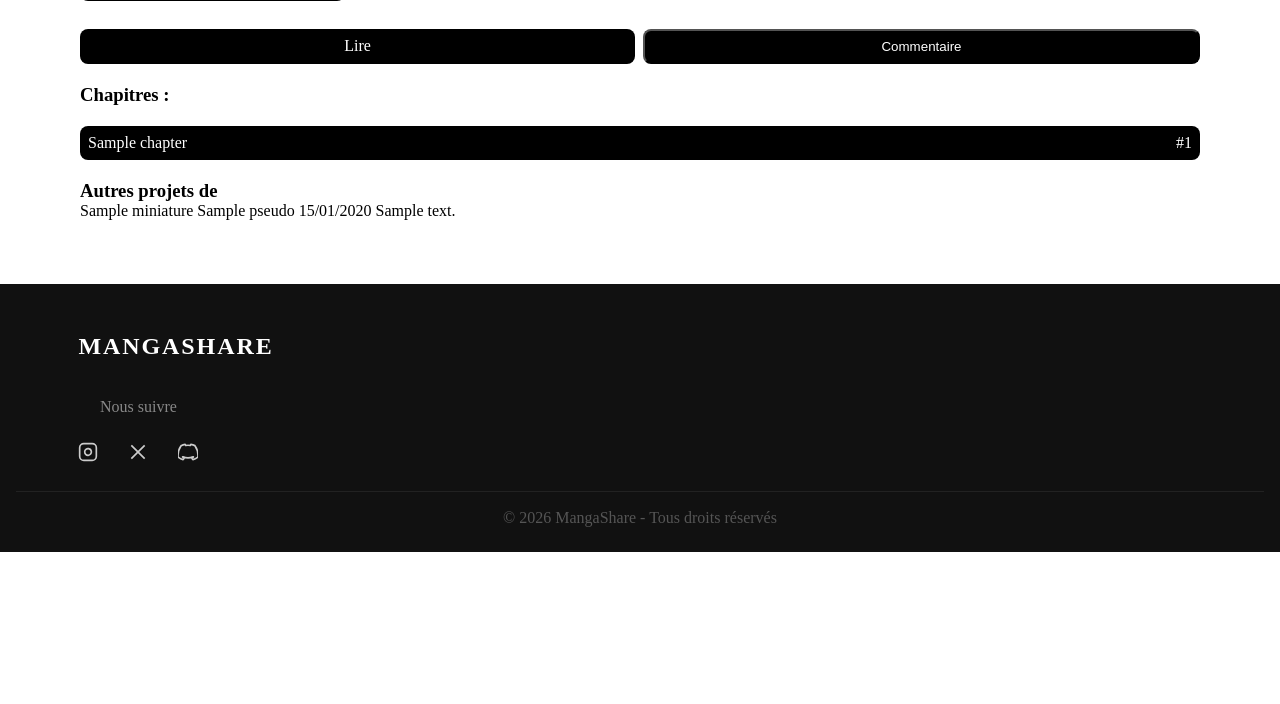
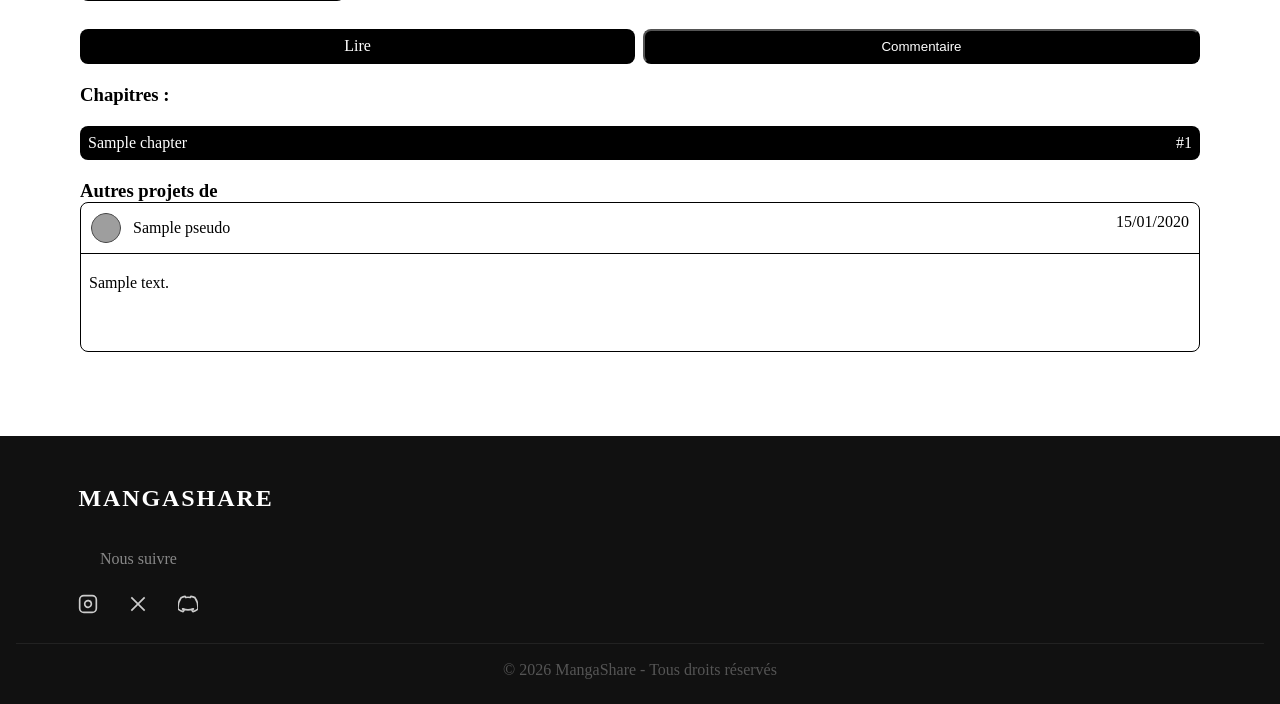
Before and after one commit to jeremyg89100/mangashare, a Symfony app: template templates/info_manga/index.html.twig in a window 1280 px wide. Shown: the part 529-1233 px from the top of the page. Before the commit the page ends 1081 px from the top, so only its background shows below. Run offline with Twig, Linux system fonts and the light colour scheme; the template is opened without the code that fills it: most values are stand-ins (such as "Sample title", 1, 10 or a date in 2020); style sheets or scripts are compiled from the project's sources; some libraries are stand-ins or nearby versions; grey boxes are pictures that could not be loaded.

Commit message:
possibility to comment on a manga

```diff
--- a/assets/styles/home.css
+++ b/assets/styles/home.css
@@ -148,6 +148,50 @@ body {
     transition: all 0.15s ease;
 }
 
+.comment-form-btn button {
+    width: 50%;
+    color: white;
+    background-color: black;
+    padding: 8px 12px;
+    border-radius: 8px;
+}
+
+.comment-form-btn {
+    display: flex;
+    flex-direction: row;
+    gap: 8px;
+}
+
+.comment-info {
+    display: flex;
+    flex-direction: row;
+    align-items: start;
+    justify-content: space-between;
+    border-bottom: 1px solid black;
+    padding: 10px;
+    margin-bottom: 20px;
+    width: 100%;
+}
+
+.comment-name-avatar {
+    display: flex;
+    flex-direction: row;
+    gap: 12px;
+    align-items: center;
+    justify-content: center;
+}
+
+.manga-comment {
+    min-height: 150px;
+    width: 100%;
+    border: 1px black solid;
+    border-radius: 8px;
+    margin-bottom: 20px;
+}
+
+.comment-content span {
+    padding-left: 8px;
+}
 .load-more-btn:hover {
     border-color: #111;
     color: #111;
--- a/importmap.php
+++ b/importmap.php
@@ -40,6 +40,10 @@ return [
         'path' => './assets/MangaReader.js',
         'entrypoint' => true,
     ],
+    'comment' => [
+        'path' => './assets/comment.js',
+        'entrypoint' => true,
+    ],
     '@hotwired/stimulus' => [
         'version' => '3.2.2',
     ],
--- a/src/Controller/ReadMangaController.php
+++ b/src/Controller/ReadMangaController.php
@@ -18,7 +18,7 @@ final class ReadMangaController extends AbstractController
         $manga = $mangaRepository->find($mangaId);
         $chapter = $chapterRepository->find($chapterId);
 
-        if ($manga instanceof Manga || $chapter instanceof Chapter) {
+        if (!$manga instanceof Manga || !$chapter instanceof Chapter) {
             throw $this->createNotFoundException();
         }
 
--- a/templates/info_manga/index.html.twig
+++ b/templates/info_manga/index.html.twig
@@ -9,7 +9,7 @@
 {%endblock%}
 
 {%block javascripts%}
-    {{ importmap(['mangaLike', 'userFollow']) }}
+    {{ importmap(['mangaLike', 'userFollow', 'comment']) }}
 {%endblock%}
 
 {% block body %}
@@ -62,8 +62,11 @@
             <div class="container-info-manga">
                 <div class="edit-btn">
                     <a href="{{path('app_read_manga', {'mangaId' : manga.id, 'chapterId' : manga.chapters.first.id })}}">Lire</a>
-                    <button type="button">Commentaire</button>
+                    <button class="comment-btn" type="button">Commentaire</button>
                 </div>
+                <form class="form-info-manga" action="{{path('app_manga_comment', {'id' : manga.id})}}"
+                    method="POST" data-miniature="{{app.user.avatar}}" data-user-pseudo="{{app.user.pseudo}}"
+                    data-comment-id="comment.id" enctype="multipart/form-data"></form>
                     <h3 class="margin-top-class">Chapitres : </h3>
                     {% for chapter in manga.chapters %}
                         <a href="{{ path('app_read_manga', {'mangaId': manga.id,'chapterId': chapter.id }) }}" class="chapter-card margin-top-class">
@@ -103,11 +106,25 @@
                     {%endfor%}
                     {%if manga.comments%}
                         {% for comment in manga.comments %}
+                            <div class="manga-comment-list">
                                 <div class="manga-comment">
-                            <span>{{comment.user.miniature}}</span>
-                            <span>{{comment.user.pseudo}}</span>
-                            <span>{{comment.createdAt|date('d/m/Y')}}</span>
-                            <span> {{comment.content}} </span>
+                                    <div class="comment-info">
+                                        <div class="comment-name-avatar">
+                                            <div class="nav-avatar">
+                                                {% if comment.user.avatar %}
+                                                    <img src="{{ asset('uploads/avatar/' ~ app.user.avatar) }}" alt="Avatar">
+                                                {% else %}
+                                                    {{ app.user.pseudo|slice(0,1)|upper }}
+                                                {% endif %}
+                                            </div>
+                                            <span class="comment-user-pseudo">{{comment.user.pseudo}}</span>
+                                        </div>
+                                        <span class="comment-date">{{comment.createdAt|date('d/m/Y')}}</span>
+                                    </div>
+                                    <div class="comment-content">
+                                        <span> {{comment.textContent}} </span>
+                                    </div>
+                                </div>
                             </div>
                         {%endfor%}
                     {%endif%}
```
Also changed, not shown: assets/comment.js (added, +119 -0 lines), src/Controller/MangaCommentController.php (added, +41 -0 lines), templates/manga_comment/index.html.twig (added, +20 -0 lines). Lines whose indentation alone changed are shown as unchanged.
